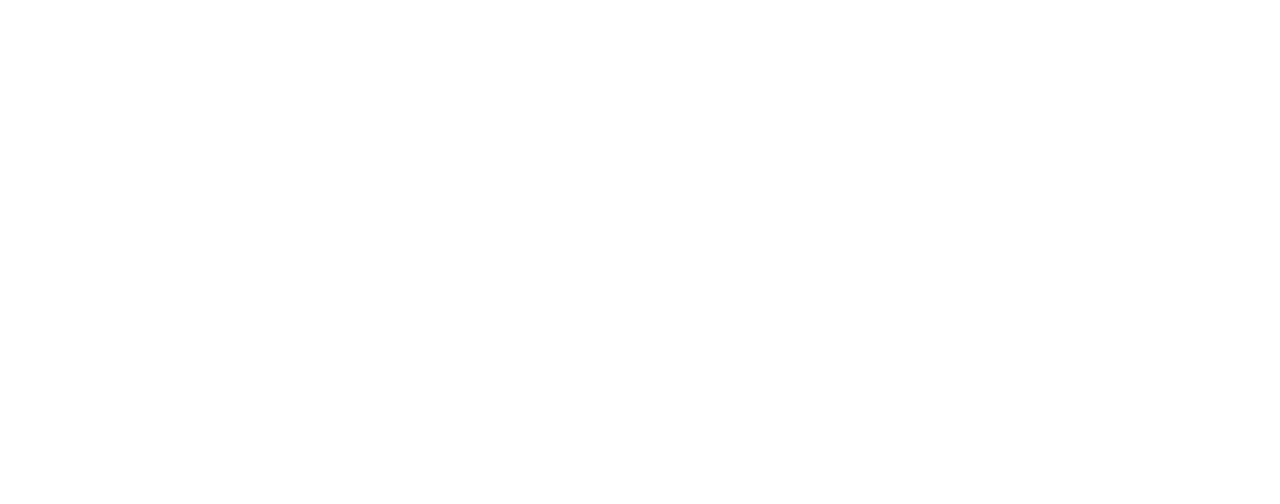
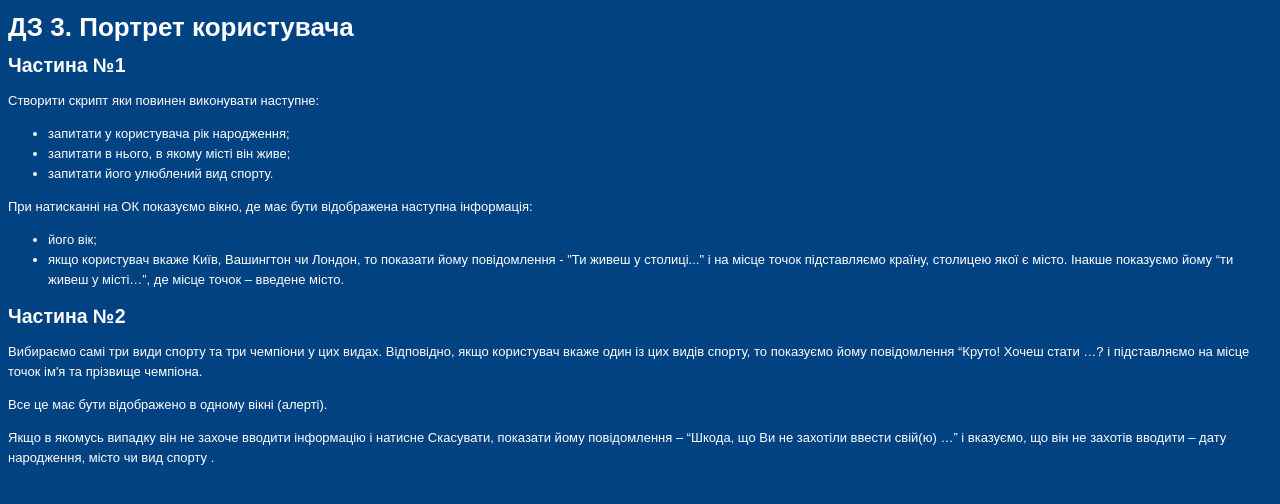
Before and after one commit to Igor-Yarik/Homework-3-Pro, a plain HTML site: page index.html in a window 1280 px wide. Drawn offline with Linux system fonts and the light colour scheme.

Commit message:
added style

```diff
--- a/index.html
+++ b/index.html
@@ -1,14 +1,45 @@
 <!DOCTYPE html>
 <html lang="en">
+
 <head>
     <meta charset="UTF-8">
     <meta http-equiv="X-UA-Compatible" content="IE=edge">
     <meta name="viewport" content="width=device-width, initial-scale=1.0">
+    <link rel="stylesheet" href="./styles.css">
     <title>Homework 3 Pro</title>
 </head>
+
 <body>
+
+    <h1>ДЗ 3. Портрет користувача</h1>
+    <h2>Частина №1</h2>
+    <p>Створити скрипт яки повинен виконувати наступне:</p>
+    <ul>
+        <li>запитати у користувача рік народження;</li>
+        <li>запитати в нього, в якому місті він живе;</li>
+        <li>запитати його улюблений вид спорту.</li>
+    </ul>
+    <p>При натисканні на ОК показуємо вікно, де має бути відображена наступна інформація:</p>
+    <ul>
+        <li>його вік;</li>
+        <li>якщо користувач вкаже Київ, Вашингтон чи Лондон, то показати йому повідомлення - "Ти живеш у столиці..." і
+            на місце
+            точок підставляємо країну, столицею якої є місто. Інакше показуємо йому “ти живеш у місті…”, де місце точок
+            – введене
+            місто.</li>
+    </ul>
+    <h2>Частина №2</h2>
+    <p>Вибираємо самі три види спорту та три чемпіони у цих видах. Відповідно, якщо користувач вкаже один із цих видів
+        спорту,
+        то показуємо йому повідомлення “Круто! Хочеш стати …? і підставляємо на місце точок ім'я та прізвище чемпіона.
+    </p>
+    <p>Все це має бути відображено в одному вікні (алерті).</p>
+    <p>Якщо в якомусь випадку він не захоче вводити інформацію і натисне Скасувати, показати йому повідомлення – “Шкода,
+        що Ви
+        не захотіли ввести свій(ю) …” і вказуємо, що він не захотів вводити – дату народження, місто чи вид спорту .</p>
 
     <script src="./scripts.js"></script>
 
 </body>
+
 </html>
--- /dev/null
+++ b/styles.css
@@ -0,0 +1,7 @@
+body {
+    background-color: #004282;
+    font-family: sans-serif;
+    font-size: 13px;
+    line-height: 20px;
+    color: #FFFFFF;
+}
```
